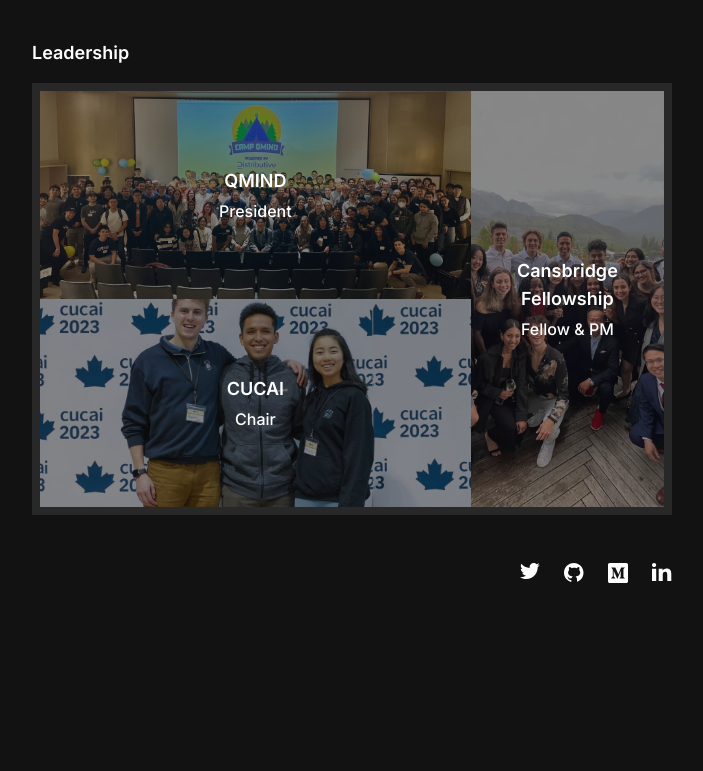
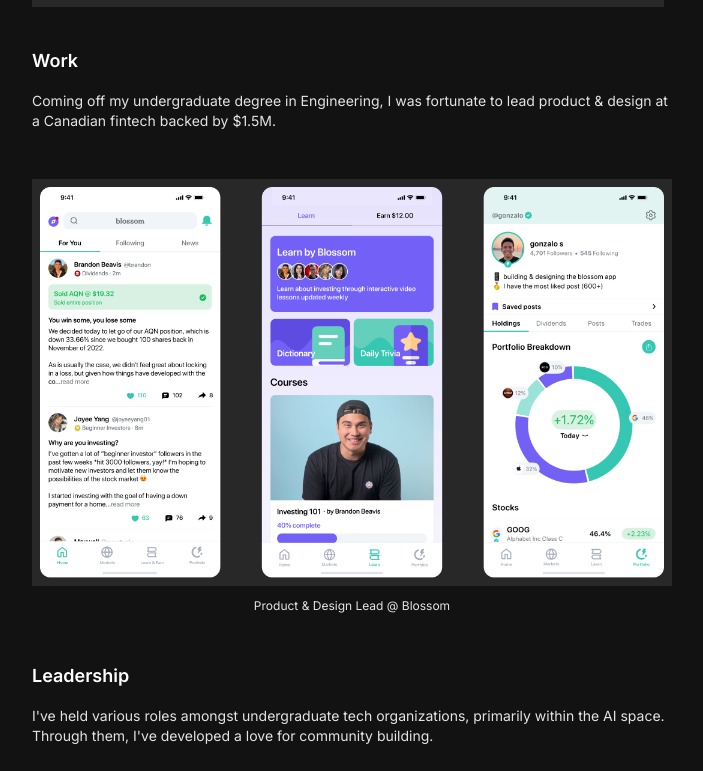
Before and after one commit to gonzaloandresoto/gonzalosoto-com, a Next.js app: page / in a window 1280 px wide. Shown: the part 729-1500 px from the top of the page, without its empty margins (288-991 px from the left). Before the commit the page ends 1352 px from the top, so only its background shows below. Built offline with nearby package versions, Linux system fonts and the light colour scheme.

Commit message:
work and leadership updates

```diff
--- a/app/about/page.tsx
+++ b/app/about/page.tsx
@@ -1,6 +1,7 @@
 import Leadership from '@/components/Leadership';
 import MobilePostcard from '@/components/MobilePostcard';
 import DesktopPostcard from '@/components/DesktopPostcard';
+import WorkSummary from '@/components/WorkSummary';
 
 export default function About() {
   return (
@@ -9,14 +10,14 @@
         <h1 className='text-xl font-bold text-white'>Gonzalo Soto</h1>
 
         <div className='w-full flex flex-col gap-4 text-sm font-regular text-off-white'>
-          <div className='w-full flex flex-col gap-1 '>
+          <div className='w-full flex flex-col gap-2'>
             <p>
               Previously led product and design at a Canadian fintech backed by
               $1.5M
             </p>
             <p>Currently immersed in software.</p>
           </div>
-          <div className='w-full flex flex-col gap-1'>
+          <div className='w-full flex flex-col gap-2'>
             <p>
               My story starts in 2012, playing with html & css, customizing my
               first tumblr blog.
@@ -29,6 +30,8 @@
       <MobilePostcard />
       <DesktopPostcard />
 
+      <WorkSummary />
+
       <Leadership />
     </div>
   );
--- a/app/globals.css
+++ b/app/globals.css
@@ -63,3 +63,13 @@
 .postcard-back {
   transform: rotateY(180deg);
 }
+
+@layer utilities {
+  .no-scrollbar::-webkit-scrollbar {
+    display: none;
+  }
+  .no-scrollbar {
+    -ms-overflow-style: none;
+    scrollbar-width: none;
+  }
+}
--- a/app/layout.tsx
+++ b/app/layout.tsx
@@ -20,7 +20,7 @@
   return (
     <html lang='en'>
       <body
-        className={`${inter.className} min-h-screen min-w-screen flex flex-col items-center bg-black overflow-x-hidden`}
+        className={`${inter.className} min-h-screen min-w-screen flex flex-col items-center bg-black overflow-x-hidden no-scrollbar`}
       >
         <Navbar />
         <section className='md:w-[640px] w-full grow md:px-0 px-4'>
--- a/components/Leadership.tsx
+++ b/components/Leadership.tsx
@@ -1,7 +1,15 @@
 export default function Leadership() {
   return (
-    <div className='w-full h-full flex flex-col gap-4'>
-      <p className='text-lg text-white font-semibold'>Leadership</p>
+    <div className='w-full h-full flex flex-col gap-12'>
+      <div className='flex flex-col gap-4'>
+        <p className='text-lg text-white font-semibold'>Leadership</p>
+        <p className='text-sm text-off-white font-regular'>
+          I've held various roles amongst undergraduate tech organizations,
+          primarily within the AI space. Through them, I've developed a love for
+          community building.
+        </p>
+      </div>
+
       <div className='w-full h-full flex flex-col p-2 bg-secondary-black'>
         <div className='flex sm:flex-row flex-col h-full'>
           <div className='flex-col w-full grow'>
@@ -51,8 +59,6 @@
             </div>
           </div>
         </div>
-
-        {/* <div className='w-full h-[88px] bg-[#FF57BB]'>Ripple</div> */}
       </div>
     </div>
   );
--- a/components/MobilePostcard.tsx
+++ b/components/MobilePostcard.tsx
@@ -11,12 +11,12 @@
     setCurrentImageIndex((prevIndex) => (prevIndex + 1) % images.length);
   };
 
-  useEffect(() => {
-    const interval = setInterval(() => {
-      setCurrentImageIndex((prevIndex) => (prevIndex + 1) % images.length);
-    }, 1600);
-    return () => clearInterval(interval);
-  }, []);
+  // useEffect(() => {
+  //   const interval = setInterval(() => {
+  //     setCurrentImageIndex((prevIndex) => (prevIndex + 1) % images.length);
+  //   }, 1600);
+  //   return () => clearInterval(interval);
+  // }, []);
 
   return (
     <div
--- /dev/null
+++ b/components/WorkSummary.tsx
@@ -0,0 +1,31 @@
+import Image from 'next/image';
+
+export default function WorkSummary() {
+  return (
+    <div className='w-full h-full flex flex-col gap-12'>
+      <div className='flex flex-col gap-4'>
+        <p className='text-lg text-white font-semibold'>Work</p>
+        <p className='text-sm text-off-white font-regular'>
+          Coming off my undergraduate degree in Engineering, I was fortunate to
+          lead product & design at a Canadian fintech backed by $1.5M.
+        </p>
+      </div>
+
+      <div className='flex flex-col cursor-pointer'>
+        <div className='w-full p-2 bg-secondary-black'>
+          <Image
+            src={'/case-studies/blossom-thumbnail-about.png'}
+            alt=''
+            width={632}
+            height={412}
+          />
+        </div>
+        <div className='flex justify-center w-full pt-3'>
+          <p className='text-xs text-off-white font-regular text-right'>
+            Product & Design Lead @ Blossom
+          </p>
+        </div>
+      </div>
+    </div>
+  );
+}
```
Also changed, not shown: public/case-studies/blossom-thumbnail-about.png (added).
